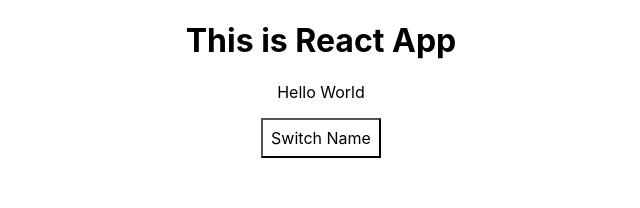
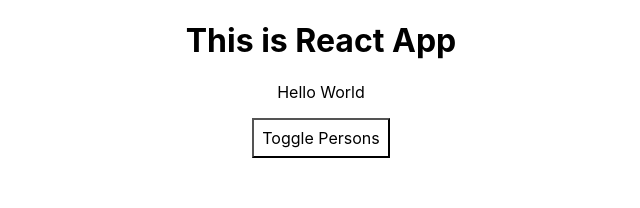
Before and after one commit to acvan11/react-app-2019, a React (Create React App) app: page / in a window 1280 px wide. Shown: the top 208 px of the page, without its empty margins (319-959 px from the left). Built offline with nearby package versions, Linux system fonts and the light colour scheme.

Commit message:
Handling Dynamic Content with JS style

```diff
--- a/src/App.js
+++ b/src/App.js
@@ -47,16 +47,11 @@
             padding: "8px"
         };
 
-        return (
-            <div className="App">
-                <h1>This is React App</h1>
-                <p>Hello World</p>
-                <button style={style} onClick={this.togglePersonsHandler}>
-                    Switch Name
-                </button>
+        let persons = null;
 
-                {this.state.showPersons === true ?
-                    <div>
+        if (this.state.showPersons){
+            persons = (
+                <div>
                         <Person
                             name={this.state.persons[0].name}
                             age={this.state.persons[0].age}
@@ -76,8 +71,18 @@
                             name={this.state.persons[2].name}
                             age={this.state.persons[2].age}
                         />
-                    </div> : null
-                 }
+                    </div>
+            );
+        }
+
+        return (
+            <div className="App">
+                <h1>This is React App</h1>
+                <p>Hello World</p>
+                <button style={style} onClick={this.togglePersonsHandler}>
+                    Toggle Persons
+                </button>
+                {persons}
             </div>
         );
     }
```
